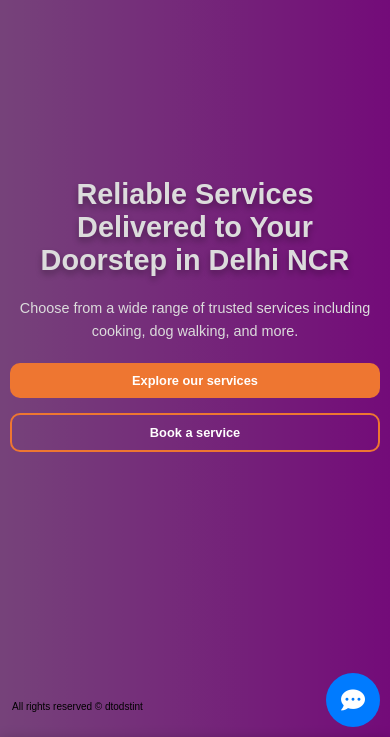
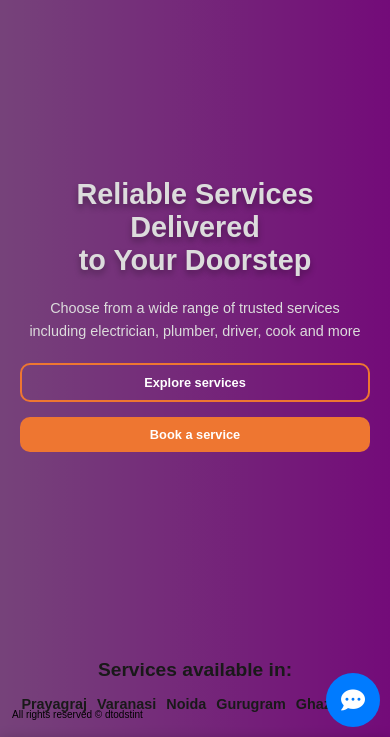
Before and after one commit to dtodstint/Site, a website built with Vite: page index.html in a window 390 px wide. Shown: the part 107-844 px from the top of the page. Built offline with nearby package versions, Linux system fonts and the light colour scheme.

Commit message:
add available cities

```diff
--- a/index.html
+++ b/index.html
@@ -6,9 +6,9 @@
     <meta name="google-site-verification" content="JfkFF-ko6L3ADsgXT_yrJOGYy0HtRHvutNS2P25nJ80" />
     <meta name="viewport" content="width=device-width, initial-scale=1.0">
     <meta name="description"
-        content="DtoDstint provides reliable and affordable door-to-door services such as driver service, electrician service, plumber service, carpenters service, cook service, and more in Delhi NCR. Enjoy convenience and trusted solutions for your daily routine tasks..">
+        content="DtoDstint provides reliable and affordable door-to-door services such as driver service, electrician service, plumber service, carpenters service, cook service, and more . Enjoy convenience and trusted solutions for your daily routine tasks..">
     <meta name="keywords"
-        content="door-to-door services, daily tasks, Delhi NCR services, driver service, electrician service, plumber service, carpenters service, cook service, affordable services, DtoDstint">
+        content="door-to-door services, daily tasks, services, driver service, electrician service, plumber service, carpenters service, cook service, affordable services, DtoDstint">
     <meta name="author" content="DtoDstint">
     <meta name="robots" content="index, follow">
 
@@ -31,7 +31,7 @@
         <link rel="stylesheet" href="./styles/social-media.css">
     </noscript>
 
-    <title>dtodstint | Trusted Door-to-Door Services in Delhi NCR</title>
+    <title>dtodstint | Trusted Door-to-Door Services</title>
 
 </head>
 
@@ -49,16 +49,31 @@
     </nav>
 
     <!-- Hero Section -->
-    <section class="hero">
+    <section class="hero"
+        style="display: flex; flex-direction: column; justify-content: space-between; height: 100vh; padding: 20px;">
         <div class="hero-content">
-            <h1>Reliable Services Delivered to Your Doorstep in Delhi NCR</h1>
-            <p>Choose from a wide range of trusted services including cooking, dog walking, and more.</p>
+            <h1>Reliable Services Delivered <br> to Your Doorstep</h1>
+            <p>Choose from a wide range of trusted services including electrician, plumber, driver, cook and more</p>
+
             <div class="hero-buttons">
-                <a href="./services.html" class="btn-primary">Explore our services</a>
-                <a href="./booking.html" class="btn-secondary">Book a service</a>
+                <a href="./services.html" class="btn-secondary">Explore services</a>
+                <a href="./booking.html" class="btn-primary">Book a service</a>
+            </div>
+        </div>
+
+        <!-- Services Available Section -->
+        <div class="services-available">
+            <h2>Services available in:</h2>
+            <div class="services-list">
+                <div>Prayagraj</div>
+                <div>Varanasi</div>
+                <div>Noida</div>
+                <div>Gurugram</div>
+                <div>Ghaziabad</div>
             </div>
         </div>
     </section>
+
 
     <section class="how-it-works">
         <h2>Demanding services</h2>
--- a/styles/index.css
+++ b/styles/index.css
@@ -228,6 +228,47 @@ body {
     .btn-secondary {
         padding: 10px 15px; /* Compact button padding */
         font-size: 0.8em; /* Smaller button font size */
+    }
+}
+
+.services-available {
+    position: absolute;
+    bottom: 25px;
+    width: 100%;
+    text-align: center;
+    color: #323232;
+}
+
+.services-available h2 {
+    margin-bottom: 15px;
+    font-size: 1.5rem; /* Responsive heading */
+}
+
+.services-list {
+    font-size: 1.2rem;
+    font-weight: 700;
+    display: flex;
+    justify-content: center;
+    gap: 30px;
+    flex-wrap: wrap; /* Wrap items if screen is small */
+}
+
+/* Responsive Adjustments */
+@media (max-width: 768px) {
+    .services-available h2 {
+        font-size: 1.2rem; /* Smaller heading */
+    }
+
+    .services-list {
+        font-size: 0.9rem; /* Reduce text size */
+        gap: 15px; /* Reduce spacing */
+    }
+}
+
+@media (max-width: 480px) {
+    .services-list {
+        flex-direction: row; /* Stack vertically on very small screens */
+        gap: 10px;
     }
 }
 
@@ -479,13 +520,9 @@ footer {
     position: fixed;
     left: 0;
     top: 95%;
-    /* transform: translateY(-50%); */
-    /* background-color: rgba(0, 0, 0, 0.7);  */
     color: black;
     padding: 10px 20px;
     font-size: 14px;
-    /* border-top-right-radius: 10px; */
-    /* text-align: center; */
     z-index: 10;
 }
 /* Responsive Design */
@@ -521,6 +558,7 @@ footer {
     footer {
         font-size: 12px; /* Smaller footer text on tablets */
         padding: 8px 16px; /* Adjust padding */
+        top: 96%;
     }
 }
 
```
Also changed, not shown: about.html (+10 -8 lines), services.html (+1 -2 lines).
